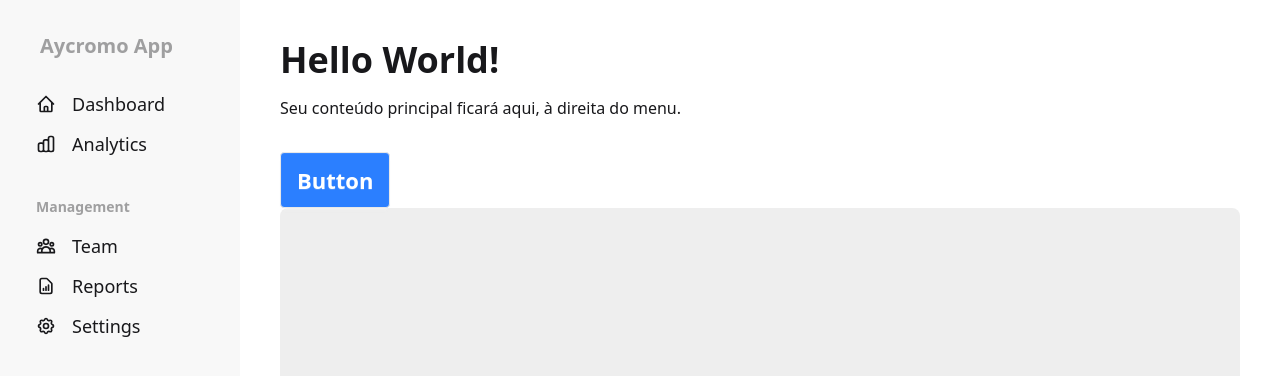
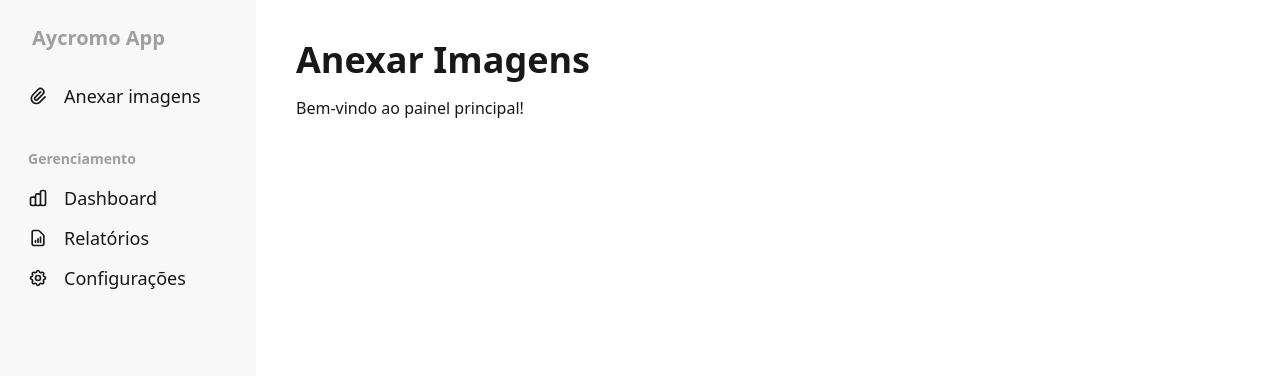
Before and after one commit to jorgelucasalima/aycromo-electron-front, a React (Vite) app: page / in a window 1280 px wide. Shown: the top 376 px of the page. Built offline with nearby package versions, Linux system fonts and the light colour scheme.

Commit message:
melhorias

```diff
--- a/package.json
+++ b/package.json
@@ -38,6 +38,7 @@
     "react": "^19.1.0",
     "react-dom": "^19.1.0",
     "react-icons": "^5.5.0",
+    "react-router-dom": "^7.7.1",
     "tailwindcss": "^4.1.11"
   }
 }
--- a/src/App.jsx
+++ b/src/App.jsx
@@ -1,27 +1,26 @@
 import './index.css';
-import Button from './components/Button';
 import Menu from './components/Menu';
+import { Routes, Route } from 'react-router-dom';
+import AnexarImagens from './pages/AnexarImagens';
+import Dashboard from './pages/Dashboard';
+import Relatorios from './pages/Relatorios';
+import Configuracoes from './pages/Configuracoes';
 
 export default function App() {
   return (
-    <div className="flex h-screen">
-      <aside className="w-60 flex-shrink-0 bg-base-200 p-2">
+    <div className="flex h-screen bg-base-100">
+      <aside className="w-64 flex-shrink-0 bg-base-200">
         <Menu />
       </aside>
 
       <main className="flex-1 p-10 overflow-y-auto">
-        <h1 className="text-4xl font-bold">Hello World!</h1>
-        <p className="mt-4 mb-8">
-          Seu conteúdo principal ficará aqui, à direita do menu.
-        </p>
-        <Button>Click me</Button>
-
-        {/* Adicione mais conteúdo aqui para testar a rolagem */}
-        <div className="h-[2000px] bg-base-300 rounded-box flex items-center justify-center">
-          <p>Conteúdo longo para teste de rolagem</p>
-        </div>
+        <Routes>
+          <Route path="/" element={<AnexarImagens />} index/>
+          <Route path="/dashboard" element={<Dashboard />} />
+          <Route path="/relatorios" element={<Relatorios />} />
+          <Route path="/configuracoes" element={<Configuracoes />} />
+        </Routes>
       </main>
-
     </div>
   );
 }
--- a/src/components/Menu.jsx
+++ b/src/components/Menu.jsx
@@ -1,7 +1,6 @@
-// src/components/Menu.js
 import { useState } from 'react';
-// Importando os ícones desejados da biblioteca 'react-icons'
-import { HiOutlineHome, HiOutlineChartBar, HiOutlineCog, HiOutlineUserGroup, HiOutlineDocumentReport } from 'react-icons/hi';
+import { HiOutlineHome, HiOutlineChartBar, HiOutlineCog, HiOutlinePaperClip, HiOutlineDocumentReport } from 'react-icons/hi';
+import { Link } from 'react-router-dom';
 
 export default function Menu() {
   // Hook de estado para controlar qual item do menu está ativo
@@ -15,27 +14,26 @@ export default function Menu() {
 
   // Estrutura de dados para os itens do menu, facilitando a manutenção
   const menuItems = [
-    { name: 'Dashboard', icon: <HiOutlineHome size={20} /> },
-    { name: 'Analytics', icon: <HiOutlineChartBar size={20} /> },
+    { name: 'Anexar imagens', icon: <HiOutlinePaperClip size={20} /> },
   ];
 
   const managementItems = [
-    { name: 'Team', icon: <HiOutlineUserGroup size={20} /> },
-    { name: 'Reports', icon: <HiOutlineDocumentReport size={20} /> },
-    { name: 'Settings', icon: <HiOutlineCog size={20} /> },
+    { name: 'Dashboard', icon: <HiOutlineChartBar size={20} /> },
+    { name: 'Relatórios', icon: <HiOutlineDocumentReport size={20} /> },
+    { name: 'Configurações', icon: <HiOutlineCog size={20} /> },
   ];
 
   // Sub-componente para renderizar cada item do menu, evitando repetição de código
   const MenuItem = ({ item }) => (
     <li>
-      <a
-        // A classe 'active' do DaisyUI é aplicada condicionalmente
-        className={activeItem === item.name ? 'active' : ''}
+      <Link
+        to={`/${item.name.toLowerCase()}`}
+        className={`menu-item ${activeItem === item.name ? 'active' : ''}`}
         onClick={() => handleItemClick(item.name)}
       >
         {item.icon}
         <span className="ml-2">{item.name}</span>
-      </a>
+      </Link>
     </li>
   );
 
@@ -52,7 +50,7 @@ export default function Menu() {
 
       {/* Divisor para agrupar e organizar os itens */}
       <li className="menu-title mt-6">
-        <span>Management</span>
+        <span>Gerenciamento</span>
       </li>
 
       {/* Renderiza os itens da seção de gerenciamento */}
--- /dev/null
+++ b/src/pages/AnexarImagens.jsx
@@ -0,0 +1,8 @@
+export default function Dashboard() {
+  return (
+    <div>
+      <h1 className="text-4xl font-bold">Anexar Imagens</h1>
+      <p className="mt-4">Bem-vindo ao painel principal!</p>
+    </div>
+  );
+}
--- /dev/null
+++ b/src/pages/Configuracoes.jsx
@@ -0,0 +1,8 @@
+export default function Configuracoes() {
+  return (
+    <div>
+      <h1 className="text-4xl font-bold">Configuracoes</h1>
+      <p className="mt-4">Bem-vindo ao painel principal!</p>
+    </div>
+  );
+}
--- /dev/null
+++ b/src/pages/Dashboard.jsx
@@ -0,0 +1,8 @@
+export default function Home() {
+  return (
+    <div>
+      <h1 className="text-4xl font-bold">Home</h1>
+      <p className="mt-4">Bem-vindo ao HOME principal!</p>
+    </div>
+  );
+}
--- /dev/null
+++ b/src/pages/Relatorios.jsx
@@ -0,0 +1,8 @@
+export default function Relatorios() {
+  return (
+    <div>
+      <h1 className="text-4xl font-bold">Relatórios</h1>
+      <p className="mt-4">Bem-vindo ao painel principal!</p>
+    </div>
+  );
+}
--- a/src/renderer.jsx
+++ b/src/renderer.jsx
@@ -1,8 +1,14 @@
-import { createRoot } from "react-dom/client";
-import App from "./App";
+// src/main.jsx
+import React from 'react';
+import ReactDOM from 'react-dom/client';
+import App from './App.jsx';
+import './index.css';
+import { BrowserRouter } from 'react-router-dom';
 
-
-const rootElement = document.getElementById("root");
-const root = createRoot(rootElement);
-
-root.render(<App />);
+ReactDOM.createRoot(document.getElementById('root')).render(
+  <React.StrictMode>
+    <BrowserRouter>
+      <App />
+    </BrowserRouter>
+  </React.StrictMode>
+);
```
Also changed, not shown: 1 other file (tests, documents, lock files or other folders).
